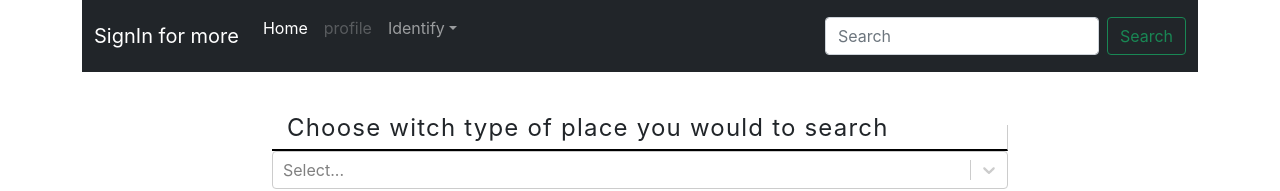
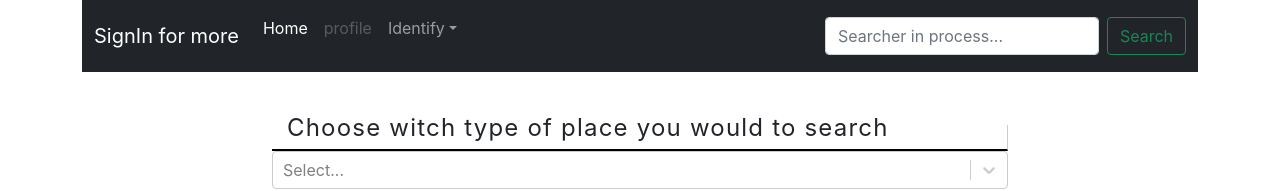
Before and after one commit to jonCroatanUto/shopSearcher_front, a React (Create React App) app: page / in a window 1280 px wide. Shown: the top 191 px of the page. Built offline with nearby package versions, Linux system fonts and the light colour scheme; no server answers.

Commit message:
searcher of navBar in process...

```diff
--- a/src/components/NavBar/NavBar.tsx
+++ b/src/components/NavBar/NavBar.tsx
@@ -99,7 +99,7 @@ function NavBar() {
               <input
                 className="form-control me-2"
                 type="search"
-                placeholder="Search"
+                placeholder="Searcher in process..."
                 aria-label="Search"
               />
               <button className="btn btn-outline-success" type="submit">
```
